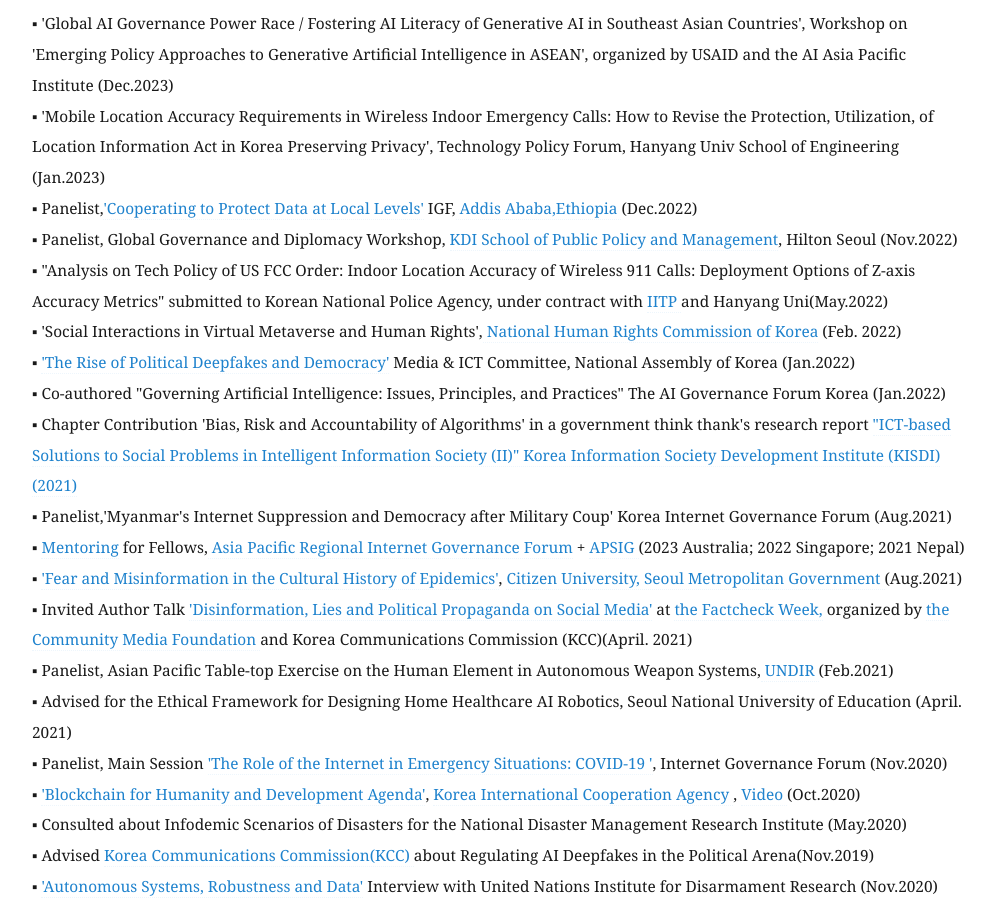
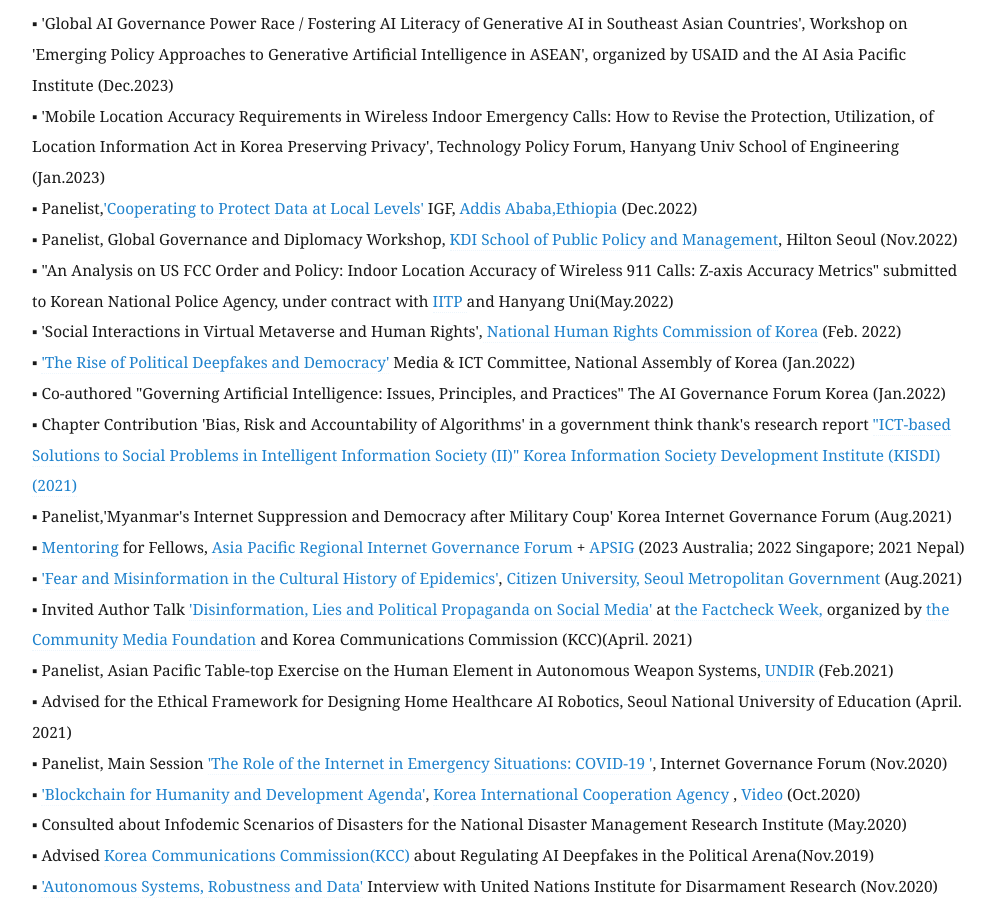
Before and after one commit to eunchangchoi/eunchangchoi.github.io, a Jekyll site: the page built from index.md, in a window 1280 px wide and 900 px high, scrolled down 7012 px. Shown: the whole window, without its empty margins (68-1063 px from the left). Built offline with Jekyll 4.4.1, drawn with Linux system fonts in a browser that asks for light colours.

Commit message:
Update index.md

```diff
--- a/index.md
+++ b/index.md
@@ -153,7 +153,7 @@
 ▪ 'Mobile Location Accuracy Requirements in Wireless Indoor Emergency Calls: How to Revise the Protection, Utilization, of Location Information Act in Korea Preserving Privacy', Technology Policy Forum, Hanyang Univ School of Engineering (Jan.2023)<br>
 ▪ Panelist,<a href="https://www.intgovforum.org/en/content/nris-cooperating-to-protecting-data-at-local-levels">'Cooperating to Protect Data at Local Levels'</a> IGF,<a href="https://www.intgovforum.org/en?mn=zyjlo3zXcEyFoXe0t8ZjjKlZgTEwFS1Ll2ly.kZktiPIaNySpVaEf"> Addis Ababa,Ethiopia </a>(Dec.2022) <br>
 ▪ Panelist, Global Governance and Diplomacy Workshop, <a href="https://www.kdischool.ac.kr/"> KDI School of Public Policy and Management</a>, Hilton Seoul (Nov.2022)<br>
-▪ "Analysis on Tech Policy of US FCC Order: Indoor Location Accuracy of Wireless 911 Calls: Deployment Options of Z-axis Accuracy Metrics" submitted to Korean National Police Agency, under contract with <a href="https://www.iitp.kr/en/main.it">IITP </a> and Hanyang Uni(May.2022)<br>
+▪ "An Analysis on US FCC Order and Policy: Indoor Location Accuracy of Wireless 911 Calls: Z-axis Accuracy Metrics" submitted to Korean National Police Agency, under contract with <a href="https://www.iitp.kr/en/main.it">IITP </a> and Hanyang Uni(May.2022)<br>
 ▪ 'Social Interactions in Virtual Metaverse and Human Rights',<a href="https://www.humanrights.go.kr/site/main/index002"> National Human Rights Commission of Korea</a> (Feb. 2022)<br>
 ▪ <a href="https://zdnet.co.kr/view/?no=20220112165731">'The Rise of Political Deepfakes and Democracy'</a> Media & ICT Committee, National Assembly of Korea (Jan.2022) <br>
 ▪ Co-authored "Governing Artificial Intelligence: Issues, Principles, and Practices" The AI Governance Forum Korea (Jan.2022)<br>
```
